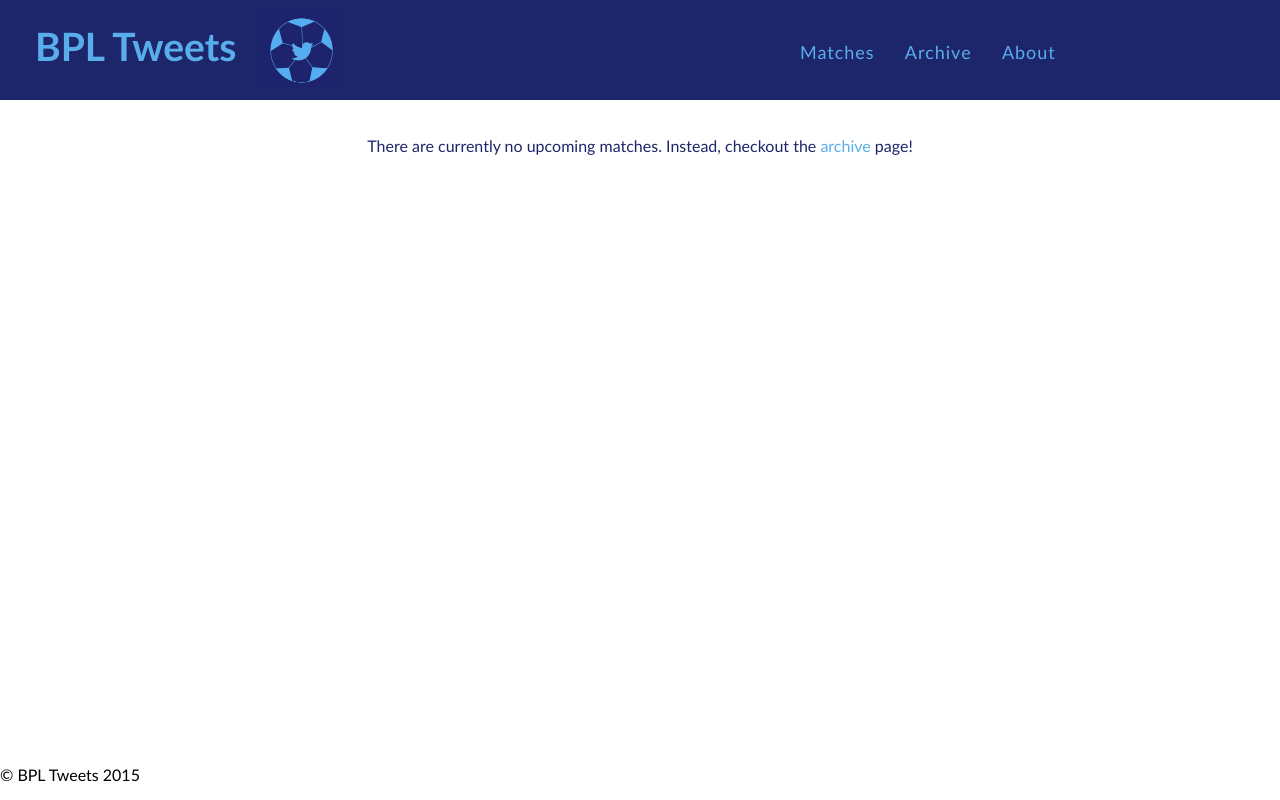
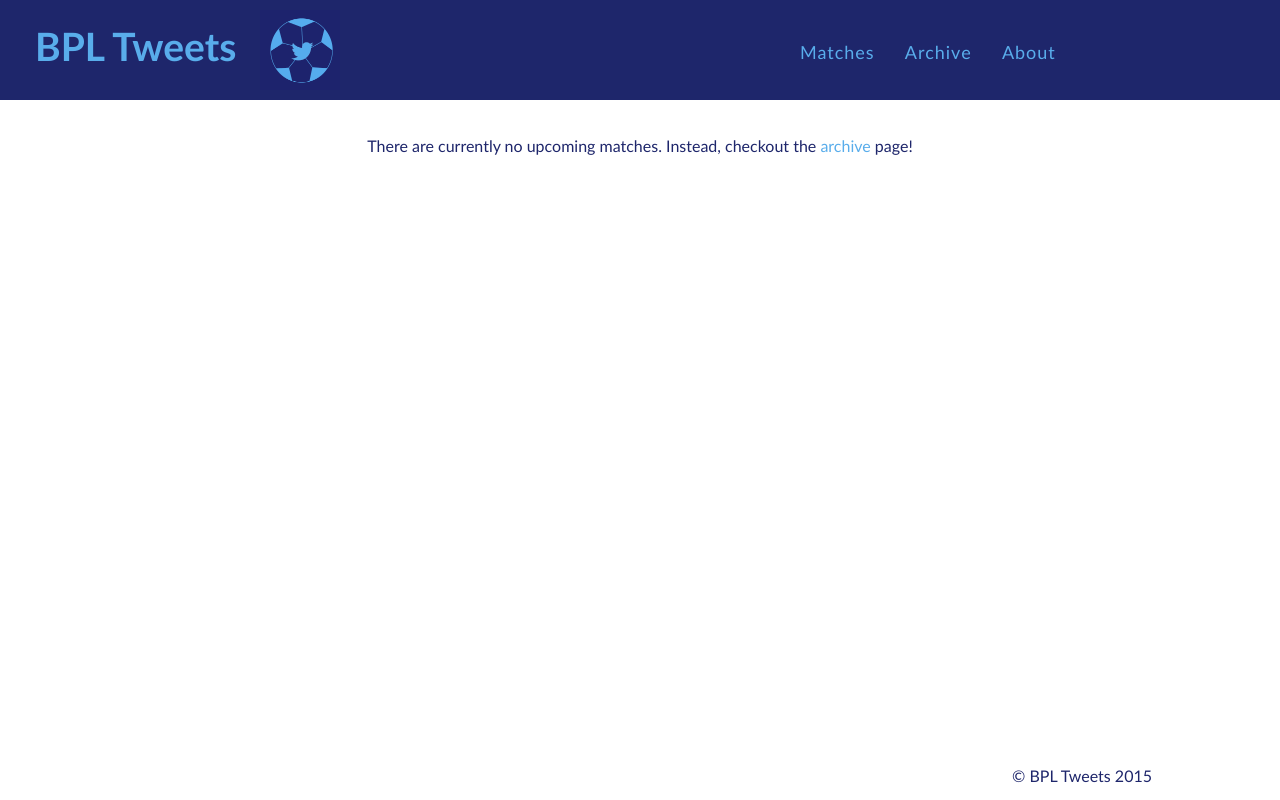
Before and after one commit to ataylormays/bpl-tweets, a Django app: page / in a window 1280 px wide. Run offline with Django 3.2, Linux system fonts and the light colour scheme; data that the repository does not hold is empty; parts of the project's set-up code (start-up, migrations or seed data) failed here and were passed over.

Commit message:
Moved footer to bottom right

```diff
--- a/epl_twitter/assets/stylesheets/main.css
+++ b/epl_twitter/assets/stylesheets/main.css
@@ -2,6 +2,7 @@
 
 body {
 	font-family: "Trebuchet MS";
+	height: 100%;
 }
 
 #content-container {
@@ -10,6 +11,13 @@ body {
 	width: 80%;
 	text-align: center;
 	color: #1E266B;
+	min-height: 100%;
+	padding-bottom: 50px;
+}
+
+#content-container:after {
+	content: "";
+	display: block;
 }
 
 #content-container a {
@@ -40,14 +48,19 @@ div.scroll {
 }
 
 /* Footer */
-footer {
-    position: fixed;
-    bottom: 0px;
-    margin-right: 10%
+
+#footer {
+	color: #1E266B;
+	width: 90%;
+	position: absolute;
+	bottom: 0;
+	height: 50px;
+	text-align: right;
+	margin-right: 10%;
 }
 
 /* Archive */
-div.left-box {
+/*div.left-box {
 	display: inline-block;
 	float: left;
 	width: 50%;
@@ -56,4 +69,22 @@ div.left-box {
 div.right-box {
 	float: left;
 	width: 50%;
+}*/
+
+html,
+body {
+	margin:0;
+	padding:0;
+	height:100%;
 }
+#wrapper {
+	min-height:100%;
+	position:relative;
+}
+#header {
+	background:#ededed;
+	padding:10px;
+}
+#content {
+	padding-bottom:50px; /* Height of the footer element */
+}
--- a/epl_twitter/templates/base.html
+++ b/epl_twitter/templates/base.html
@@ -19,6 +19,7 @@
   </head>
 
   <body>
+    <div id="wrapper">
       <header>
         <div class="header-left">
           <a class="logo" href="/matches/">
@@ -42,9 +43,10 @@
 
         {% endblock %}
       </div>
-    <footer>
+      <div id="footer">
           <p>&copy; BPL Tweets 2015</p>
-    </footer>
+      </div>
+    </div>
   </body>
 
 </html>
```
Lines whose indentation alone changed are shown as unchanged.
